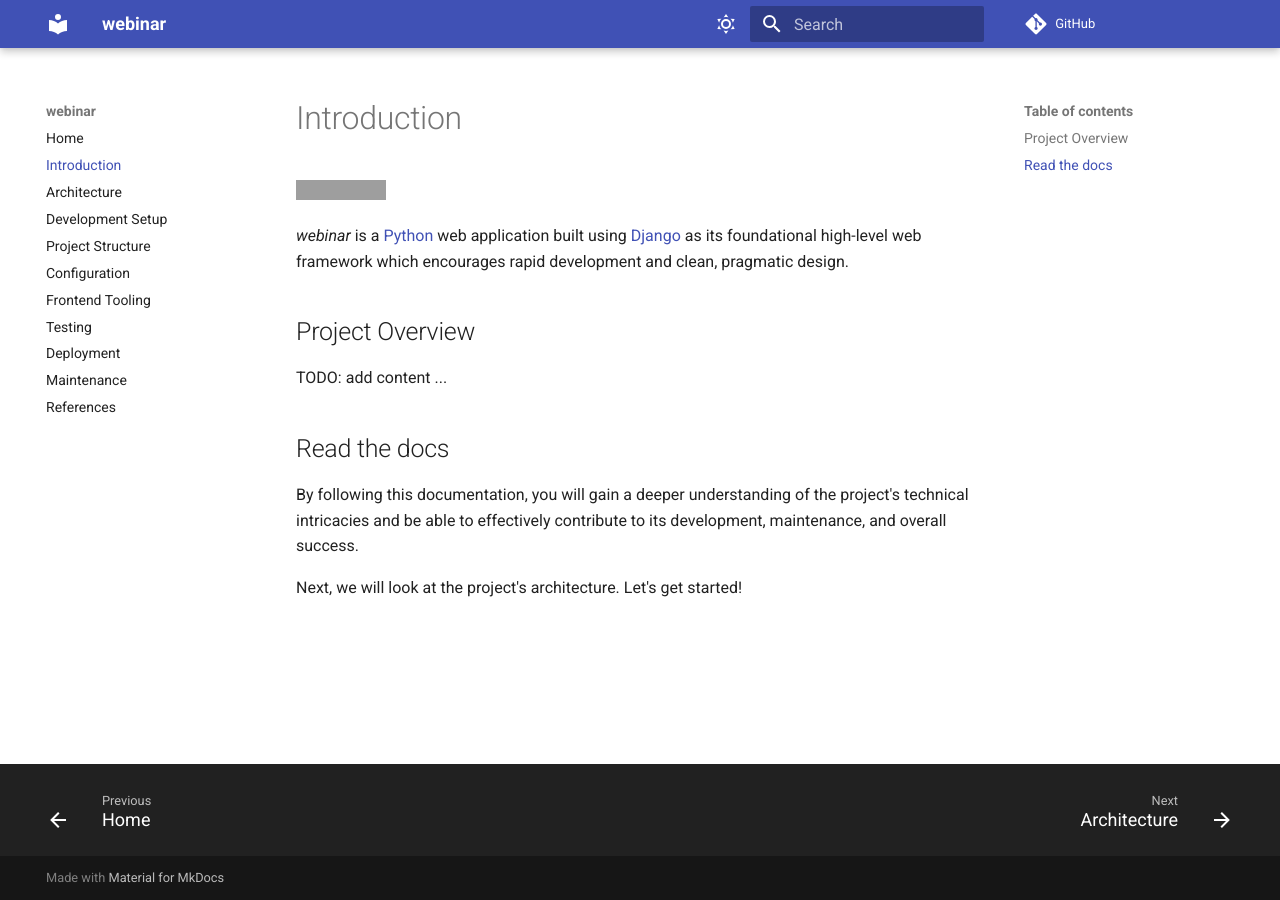
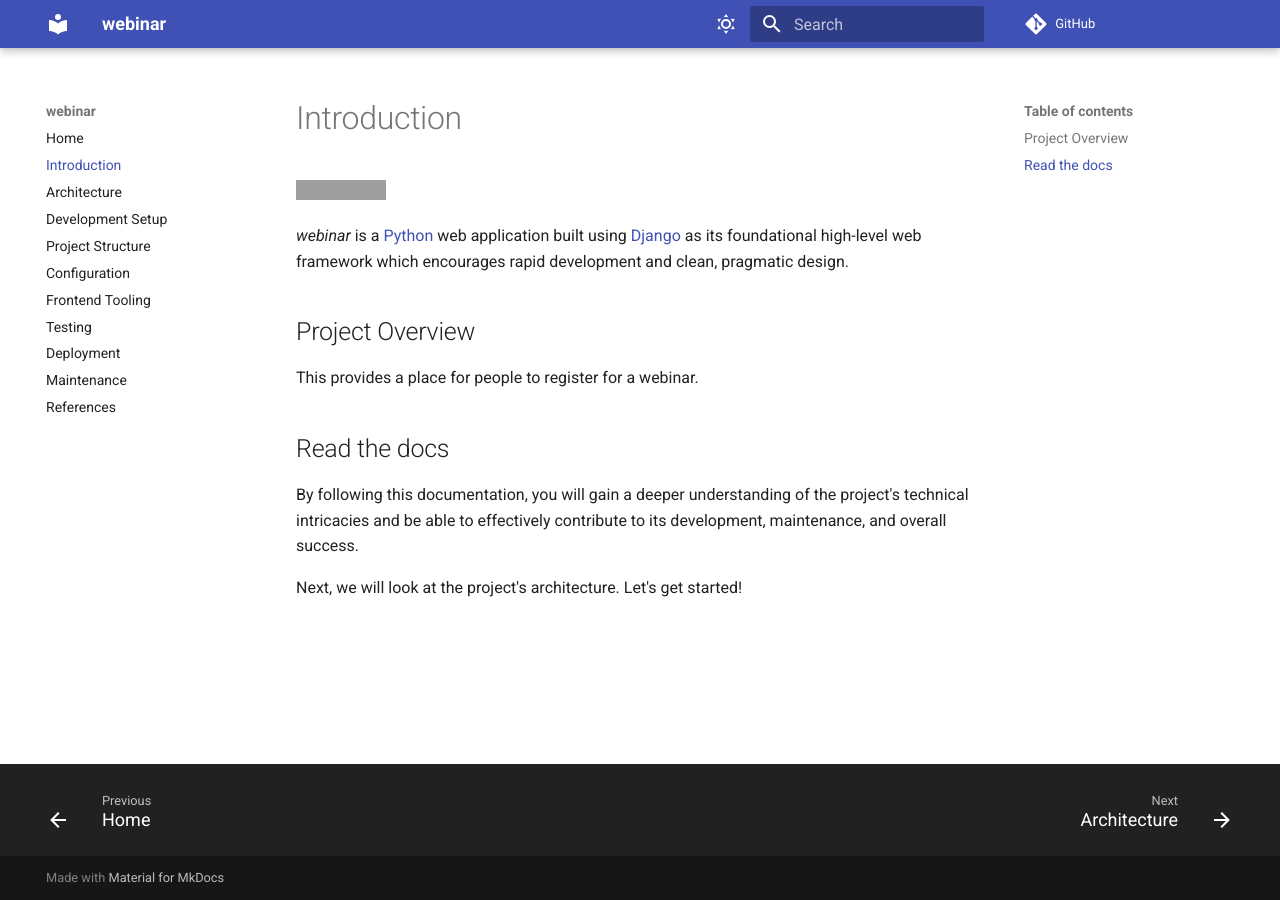
Before and after one commit to engineervix/webinar, an MkDocs documentation site: the page built from docs/introduction.md, in a window 1280 px wide. Built offline with MkDocs 1.6.1 and Material for MkDocs 9.7.7, drawn with Linux system fonts in a browser that asks for light colours; comment, search, counter and statistics services are not loaded; grey boxes are pictures that could not be loaded.

Commit message:
docs: add one-sentence intro

```diff
--- a/docs/introduction.md
+++ b/docs/introduction.md
@@ -6,7 +6,7 @@ _webinar_ is a [Python](https://www.python.org/) web application built using [Dj
 
 ## Project Overview
 
-TODO: add content ...
+This provides a place for people to register for a webinar.
 
 ## Read the docs
 
```
